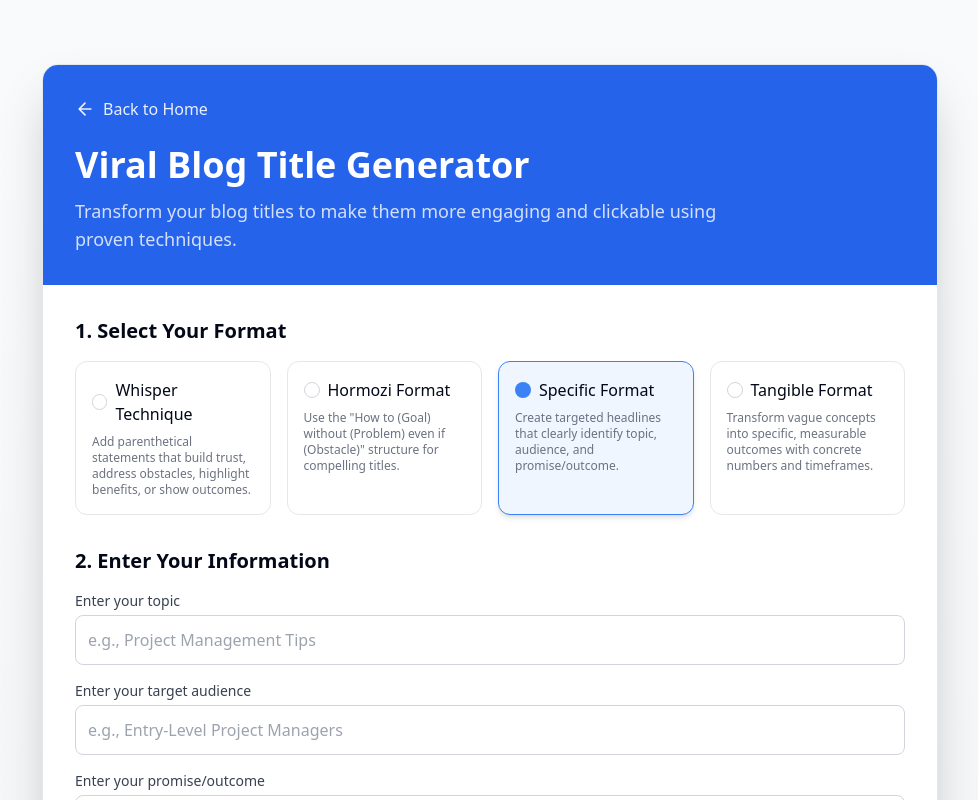
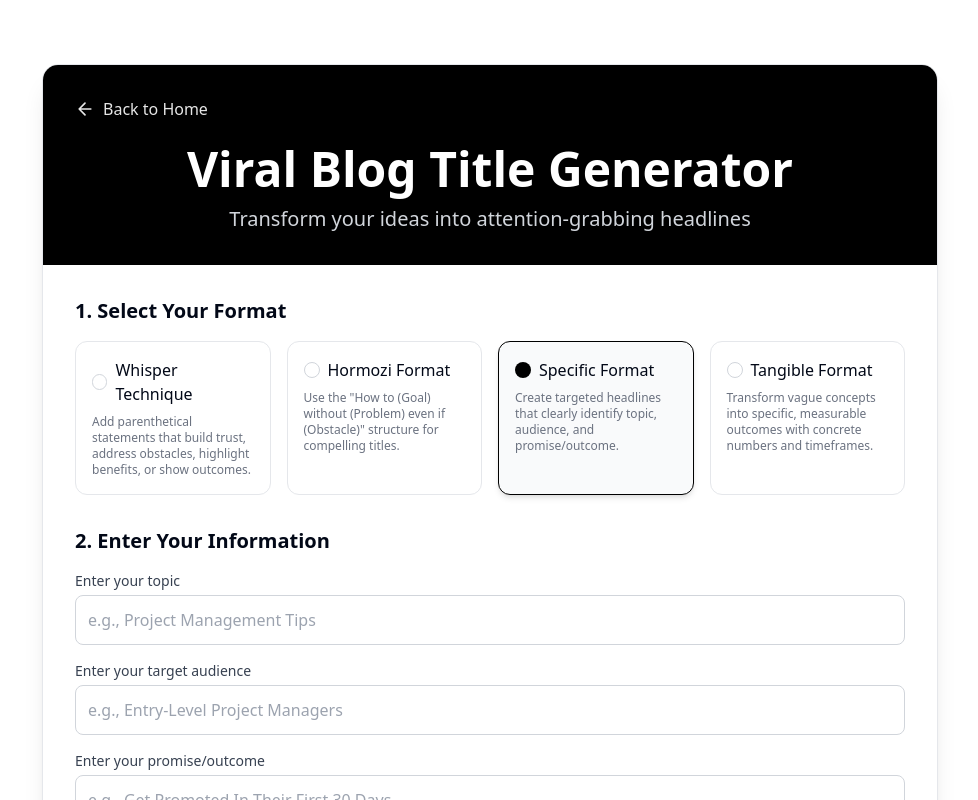
Before and after one commit to krumjahn/LinkInBio, a Next.js app: page /viral-blog-title-generator in a window 1280 px wide. Shown: the top 800 px of the page, without its empty margins (150-1128 px from the left). Built offline with nearby package versions, Linux system fonts and the light colour scheme.

Commit message:
black and white

```diff
--- a/package.json
+++ b/package.json
@@ -13,6 +13,7 @@
     "axios": "^1.8.1",
     "class-variance-authority": "^0.7.1",
     "clsx": "^2.1.1",
+    "framer-motion": "^12.4.7",
     "lucide-react": "^0.476.0",
     "next": "^15.1.7",
     "react": "^19.0.0",
--- a/src/app/viral-blog-title-generator/page.tsx
+++ b/src/app/viral-blog-title-generator/page.tsx
@@ -1,10 +1,11 @@
 'use client'
 
-import { useState } from 'react'
+import { useState, useEffect } from 'react'
 import { Button } from "../../../components/ui/button"
 import { Card } from "../../../components/ui/card"
 import Link from "next/link"
 import axios from 'axios'
+import { motion } from 'framer-motion'
 
 type TitleFormat = 'whisper' | 'hormozi' | 'specific' | 'tangible';
 
@@ -21,6 +22,12 @@ export default function ViralBlogTitleGenerator() {
   const [titleFormat, setTitleFormat] = useState<TitleFormat>('specific')
   const [error, setError] = useState<string | null>(null)
   const [copiedIndex, setCopiedIndex] = useState<number | null>(null)
+  const [titleVisible, setTitleVisible] = useState(false)
+
+  useEffect(() => {
+    // Animate title on page load
+    setTitleVisible(true)
+  }, [])
 
   // Function to copy text to clipboard
   const copyToClipboard = (text: string) => {
@@ -76,20 +83,70 @@ export default function ViralBlogTitleGenerator() {
     }
   }
 
+  // Animation variants
+  const titleVariants = {
+    hidden: { opacity: 0, y: -20 },
+    visible: {
+      opacity: 1,
+      y: 0,
+      transition: {
+        duration: 0.6,
+        ease: "easeOut"
+      }
+    }
+  }
+
+  const subtitleVariants = {
+    hidden: { opacity: 0 },
+    visible: {
+      opacity: 1,
+      transition: {
+        delay: 0.3,
+        duration: 0.6
+      }
+    }
+  }
+
+  const resultVariants = {
+    hidden: { opacity: 0, y: 20 },
+    visible: (i: number) => ({
+      opacity: 1,
+      y: 0,
+      transition: {
+        delay: i * 0.1,
+        duration: 0.5
+      }
+    })
+  }
+
   return (
-    <main className="min-h-screen bg-gradient-to-b from-gray-50 to-gray-100 py-16 px-4 sm:px-6">
-      <Card className="max-w-4xl mx-auto bg-white shadow-2xl rounded-2xl overflow-hidden">
-        <div className="bg-blue-600 text-white p-8">
+    <main className="min-h-screen bg-white py-16 px-4 sm:px-6">
+      <Card className="max-w-4xl mx-auto bg-white shadow-xl rounded-2xl overflow-hidden">
+        <div className="bg-black text-white p-8">
           <Link href="/" className="text-white/90 hover:text-white flex items-center gap-2 mb-6 transition-colors duration-200 w-fit">
             <svg xmlns="http://www.w3.org/2000/svg" width="20" height="20" viewBox="0 0 24 24" fill="none" stroke="currentColor" strokeWidth="2" strokeLinecap="round" strokeLinejoin="round">
               <path d="M19 12H5M12 19l-7-7 7-7"/>
             </svg>
             <span>Back to Home</span>
           </Link>
-          <h1 className="text-4xl font-bold mb-3">Viral Blog Title Generator</h1>
-          <p className="text-white/80 text-lg max-w-2xl">
-            Transform your blog titles to make them more engaging and clickable using proven techniques.
-          </p>
+
+          <motion.h1
+            className="text-5xl font-bold mb-3 text-center"
+            initial="hidden"
+            animate={titleVisible ? "visible" : "hidden"}
+            variants={titleVariants}
+          >
+            Viral Blog Title Generator
+          </motion.h1>
+
+          <motion.p
+            className="text-gray-300 text-xl max-w-2xl mx-auto text-center"
+            initial="hidden"
+            animate={titleVisible ? "visible" : "hidden"}
+            variants={subtitleVariants}
+          >
+            Transform your ideas into attention-grabbing headlines
+          </motion.p>
         </div>
 
         <div className="p-8">
@@ -100,13 +157,13 @@ export default function ViralBlogTitleGenerator() {
                 <div
                   className={`border rounded-xl p-4 cursor-pointer transition-all duration-200 ${
                     titleFormat === 'whisper'
-                      ? 'border-blue-500 bg-blue-50 shadow-md'
-                      : 'border-gray-200 hover:border-blue-300 hover:bg-blue-50/50'
+                      ? 'border-black bg-gray-50 shadow-md'
+                      : 'border-gray-200 hover:border-gray-400 hover:bg-gray-50/50'
                   }`}
                   onClick={() => setTitleFormat('whisper')}
                 >
                   <div className="flex items-center mb-2">
-                    <div className={`w-4 h-4 rounded-full mr-2 ${titleFormat === 'whisper' ? 'bg-blue-500' : 'border border-gray-300'}`}></div>
+                    <div className={`w-4 h-4 rounded-full mr-2 ${titleFormat === 'whisper' ? 'bg-black' : 'border border-gray-300'}`}></div>
                     <span className="font-medium">Whisper Technique</span>
                   </div>
                   <p className="text-xs text-gray-500">Add parenthetical statements that build trust, address obstacles, highlight benefits, or show outcomes.</p>
@@ -115,13 +172,13 @@ export default function ViralBlogTitleGenerator() {
                 <div
                   className={`border rounded-xl p-4 cursor-pointer transition-all duration-200 ${
                     titleFormat === 'hormozi'
-                      ? 'border-blue-500 bg-blue-50 shadow-md'
-                      : 'border-gray-200 hover:border-blue-300 hover:bg-blue-50/50'
+                      ? 'border-black bg-gray-50 shadow-md'
+                      : 'border-gray-200 hover:border-gray-400 hover:bg-gray-50/50'
                   }`}
                   onClick={() => setTitleFormat('hormozi')}
                 >
                   <div className="flex items-center mb-2">
-                    <div className={`w-4 h-4 rounded-full mr-2 ${titleFormat === 'hormozi' ? 'bg-blue-500' : 'border border-gray-300'}`}></div>
+                    <div className={`w-4 h-4 rounded-full mr-2 ${titleFormat === 'hormozi' ? 'bg-black' : 'border border-gray-300'}`}></div>
                     <span className="font-medium">Hormozi Format</span>
                   </div>
                   <p className="text-xs text-gray-500">Use the "How to (Goal) without (Problem) even if (Obstacle)" structure for compelling titles.</p>
@@ -130,13 +187,13 @@ export default function ViralBlogTitleGenerator() {
                 <div
                   className={`border rounded-xl p-4 cursor-pointer transition-all duration-200 ${
                     titleFormat === 'specific'
-                      ? 'border-blue-500 bg-blue-50 shadow-md'
-                      : 'border-gray-200 hover:border-blue-300 hover:bg-blue-50/50'
+                      ? 'border-black bg-gray-50 shadow-md'
+                      : 'border-gray-200 hover:border-gray-400 hover:bg-gray-50/50'
                   }`}
                   onClick={() => setTitleFormat('specific')}
                 >
                   <div className="flex items-center mb-2">
-                    <div className={`w-4 h-4 rounded-full mr-2 ${titleFormat === 'specific' ? 'bg-blue-500' : 'border border-gray-300'}`}></div>
+                    <div className={`w-4 h-4 rounded-full mr-2 ${titleFormat === 'specific' ? 'bg-black' : 'border border-gray-300'}`}></div>
                     <span className="font-medium">Specific Format</span>
                   </div>
                   <p className="text-xs text-gray-500">Create targeted headlines that clearly identify topic, audience, and promise/outcome.</p>
@@ -145,13 +202,13 @@ export default function ViralBlogTitleGenerator() {
                 <div
                   className={`border rounded-xl p-4 cursor-pointer transition-all duration-200 ${
                     titleFormat === 'tangible'
-                      ? 'border-blue-500 bg-blue-50 shadow-md'
-                      : 'border-gray-200 hover:border-blue-300 hover:bg-blue-50/50'
+                      ? 'border-black bg-gray-50 shadow-md'
+                      : 'border-gray-200 hover:border-gray-400 hover:bg-gray-50/50'
                   }`}
                   onClick={() => setTitleFormat('tangible')}
                 >
                   <div className="flex items-center mb-2">
-                    <div className={`w-4 h-4 rounded-full mr-2 ${titleFormat === 'tangible' ? 'bg-blue-500' : 'border border-gray-300'}`}></div>
+                    <div className={`w-4 h-4 rounded-full mr-2 ${titleFormat === 'tangible' ? 'bg-black' : 'border border-gray-300'}`}></div>
                     <span className="font-medium">Tangible Format</span>
                   </div>
                   <p className="text-xs text-gray-500">Transform vague concepts into specific, measurable outcomes with concrete numbers and timeframes.</p>
@@ -175,7 +232,7 @@ export default function ViralBlogTitleGenerator() {
                       value={blogTitle}
                       onChange={(e) => setBlogTitle(e.target.value)}
                       placeholder="e.g., Project Management Tips"
-                      className="w-full p-3 border border-gray-300 rounded-lg focus:ring-2 focus:ring-blue-500 focus:border-blue-500 transition-all duration-200"
+                      className="w-full p-3 border border-gray-300 rounded-lg focus:ring-2 focus:ring-black focus:border-black transition-all duration-200"
                     />
                   </div>
                   <div>
@@ -188,7 +245,7 @@ export default function ViralBlogTitleGenerator() {
                       value={audience}
                       onChange={(e) => setAudience(e.target.value)}
                       placeholder="e.g., Entry-Level Project Managers"
-                      className="w-full p-3 border border-gray-300 rounded-lg focus:ring-2 focus:ring-blue-500 focus:border-blue-500 transition-all duration-200"
+                      className="w-full p-3 border border-gray-300 rounded-lg focus:ring-2 focus:ring-black focus:border-black transition-all duration-200"
                     />
                   </div>
                   <div>
@@ -201,7 +258,7 @@ export default function ViralBlogTitleGenerator() {
                       value={promise}
                       onChange={(e) => setPromise(e.target.value)}
                       placeholder="e.g., Get Promoted In Their First 30 Days"
-                      className="w-full p-3 border border-gray-300 rounded-lg focus:ring-2 focus:ring-blue-500 focus:border-blue-500 transition-all duration-200"
+                      className="w-full p-3 border border-gray-300 rounded-lg focus:ring-2 focus:ring-black focus:border-black transition-all duration-200"
                     />
                   </div>
                 </div>
@@ -217,7 +274,7 @@ export default function ViralBlogTitleGenerator() {
                     value={blogTitle}
                     onChange={(e) => setBlogTitle(e.target.value)}
                     placeholder="e.g., Make more money with email marketing"
-                    className="w-full p-3 border border-gray-300 rounded-lg focus:ring-2 focus:ring-blue-500 focus:border-blue-500 transition-all duration-200"
+                    className="w-full p-3 border border-gray-300 rounded-lg focus:ring-2 focus:ring-black focus:border-black transition-all duration-200"
                   />
                 </div>
               ) : (
@@ -236,7 +293,7 @@ export default function ViralBlogTitleGenerator() {
                     placeholder={titleFormat === 'whisper'
                       ? 'e.g., How to Grow Your Email List'
                       : 'e.g., grow your email list'}
-                    className="w-full p-3 border border-gray-300 rounded-lg focus:ring-2 focus:ring-blue-500 focus:border-blue-500 transition-all duration-200"
+                    className="w-full p-3 border border-gray-300 rounded-lg focus:ring-2 focus:ring-black focus:border-black transition-all duration-200"
                   />
                 </div>
               )}
@@ -248,7 +305,7 @@ export default function ViralBlogTitleGenerator() {
                    titleFormat === 'tangible' ? !blogTitle.trim() : !blogTitle.trim())
                   || isLoading
                 }
-                className="w-full mt-6 py-3 text-lg font-medium transition-all duration-200 bg-blue-600 hover:bg-blue-700"
+                className="w-full mt-6 py-3 text-lg font-medium transition-all duration-200 bg-gray-700 hover:bg-black text-white"
               >
                 {isLoading ? (
                   <div className="flex items-center justify-center">
@@ -259,7 +316,12 @@ export default function ViralBlogTitleGenerator() {
                     Generating...
                   </div>
                 ) : (
-                  'Generate Viral Titles'
+                  <div className="flex items-center justify-center">
+                    <svg className="mr-2" width="24" height="24" viewBox="0 0 24 24" fill="none" xmlns="http://www.w3.org/2000/svg">
+                      <path d="M12 4V20M20 12H4" stroke="currentColor" strokeWidth="2" strokeLinecap="round" strokeLinejoin="round"/>
+                    </svg>
+                    Generate Viral Titles
+                  </div>
                 )}
               </Button>
 
@@ -281,11 +343,18 @@ export default function ViralBlogTitleGenerator() {
                 <h2 className="text-2xl font-bold mb-6 text-gray-800">Generated Titles</h2>
                 <div className="space-y-4">
                   {generatedTitles.map((title, index) => (
-                    <div key={index} className="p-5 bg-white border border-gray-200 rounded-xl shadow-sm hover:shadow-md transition-shadow duration-200">
+                    <motion.div
+                      key={index}
+                      className="p-5 bg-white border border-gray-200 rounded-xl shadow-sm hover:shadow-md transition-shadow duration-200"
+                      custom={index}
+                      initial="hidden"
+                      animate="visible"
+                      variants={resultVariants}
+                    >
                       <div className="flex justify-between items-start">
                         <div className="flex-1">
-                          <h3 className="font-medium text-sm text-blue-600 mb-2 flex items-center">
-                            <span className="inline-block w-2 h-2 bg-blue-600 rounded-full mr-2"></span>
+                          <h3 className="font-medium text-sm text-gray-600 mb-2 flex items-center">
+                            <span className="inline-block w-2 h-2 bg-black rounded-full mr-2"></span>
                             Title {index + 1}
                           </h3>
                           <p className="text-lg font-medium text-gray-800">{title}</p>
@@ -294,12 +363,12 @@ export default function ViralBlogTitleGenerator() {
                           variant={copiedIndex === index ? "default" : "outline"}
                           size="sm"
                           onClick={() => handleCopy(title, index)}
-                          className={`ml-4 flex-shrink-0 ${copiedIndex === index ? 'bg-green-600' : ''}`}
+                          className={`ml-4 flex-shrink-0 ${copiedIndex === index ? 'bg-black text-white' : 'border-gray-300 text-gray-700'}`}
                         >
                           {copiedIndex === index ? 'Copied!' : 'Copy'}
                         </Button>
                       </div>
-                    </div>
+                    </motion.div>
                   ))}
                 </div>
               </div>
```
Also changed, not shown: 1 other file (tests, documents, lock files or other folders).
